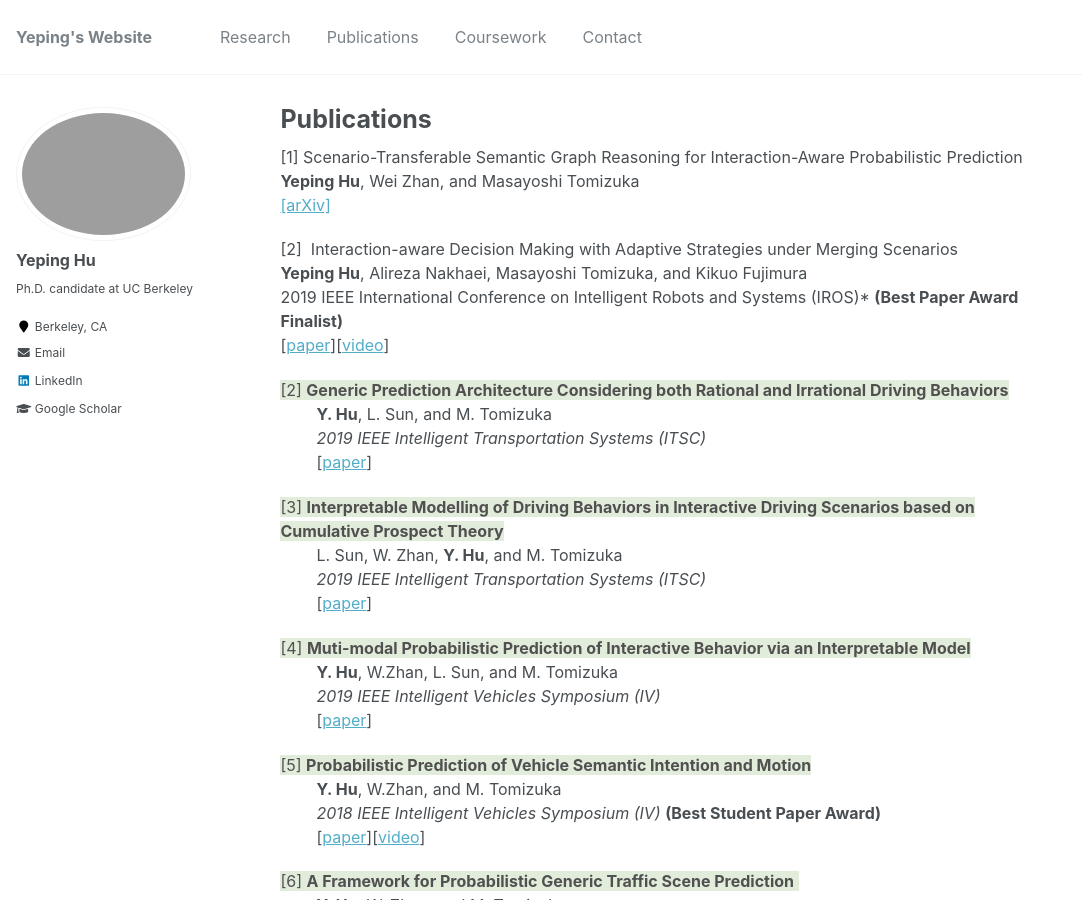
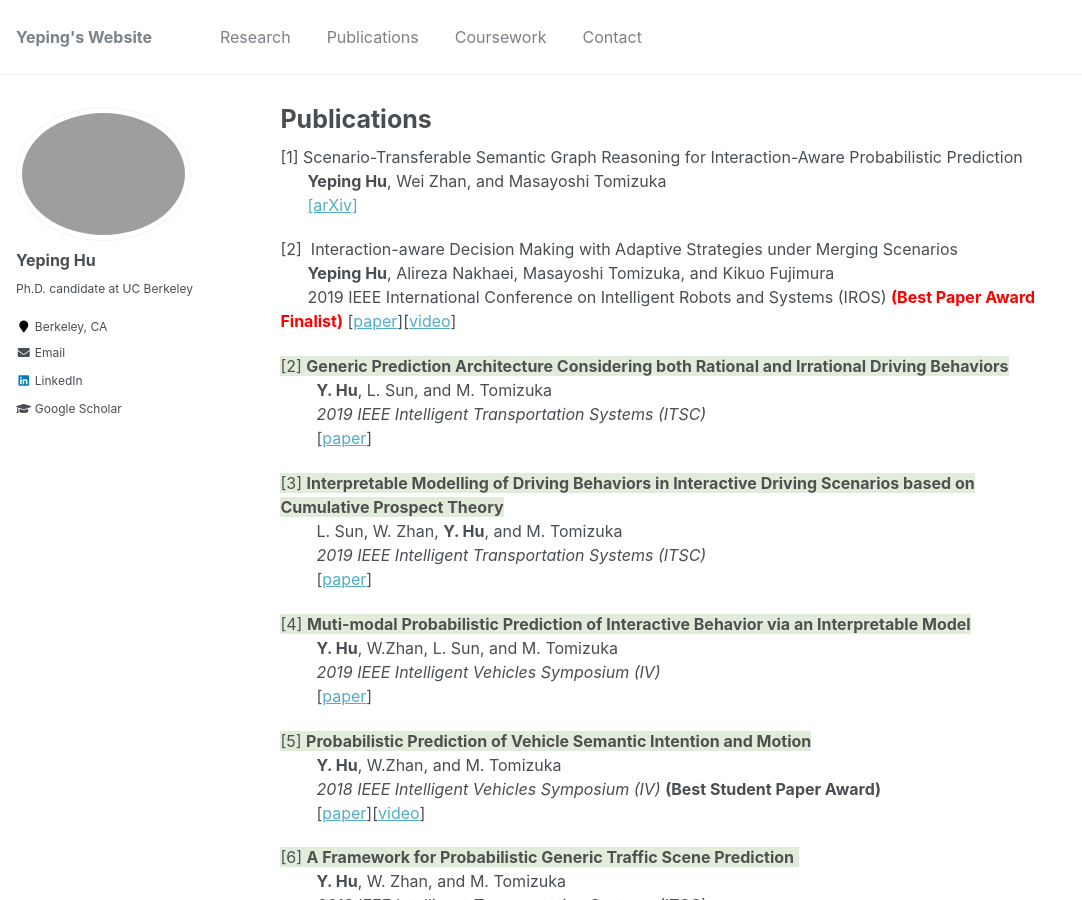
Before and after one commit to Yeping-Hu/yeping-hu.github.io, a Jekyll site: the page built from _pages/publications.md, in a window 1280 px wide and 900 px high. Shown: the whole window, without its empty margins (0-1082 px from the left). Built offline with Jekyll 4.4.1, drawn with Linux system fonts in a browser that asks for light colours; a script that is not in the unit is left out.

Commit message:
update paper

```diff
--- a/_pages/publications.md
+++ b/_pages/publications.md
@@ -11,9 +11,9 @@ body, td {
 }
 </style>
 
-[1] Scenario-Transferable Semantic Graph Reasoning for Interaction-Aware Probabilistic Prediction<br />		**Yeping Hu**, Wei Zhan, and Masayoshi Tomizuka<br />		[[arXiv]](http://arxiv.org/abs/2004.03053){:target="_blank"}
+[1] Scenario-Transferable Semantic Graph Reasoning for Interaction-Aware Probabilistic Prediction<br />		&nbsp;&nbsp;&nbsp;&nbsp;&nbsp;&nbsp;**Yeping Hu**, Wei Zhan, and Masayoshi Tomizuka<br />		&nbsp;&nbsp;&nbsp;&nbsp;&nbsp;&nbsp;[[arXiv]](http://arxiv.org/abs/2004.03053){:target="_blank"}
 
-[2]  Interaction-aware Decision Making with Adaptive Strategies under Merging Scenarios<br />		**Yeping Hu**, Alireza Nakhaei, Masayoshi Tomizuka, and Kikuo Fujimura <br />		2019 IEEE International Conference on Intelligent Robots and Systems (IROS)* **(Best Paper Award Finalist)**<br />		[[paper](https://arxiv.org/pdf/1904.06025.pdf){:target="_blank"}\]\[[video](https://youtu.be/2CTTFHDW1ec){:target="_blank"}\]
+[2]  Interaction-aware Decision Making with Adaptive Strategies under Merging Scenarios<br />		&nbsp;&nbsp;&nbsp;&nbsp;&nbsp;&nbsp;**Yeping Hu**, Alireza Nakhaei, Masayoshi Tomizuka, and Kikuo Fujimura <br />		&nbsp;&nbsp;&nbsp;&nbsp;&nbsp;&nbsp;2019 IEEE International Conference on Intelligent Robots and Systems (IROS)<span style="color:red"> **(Best Paper Award Finalist)**</span> [[paper](https://arxiv.org/pdf/1904.06025.pdf){:target="_blank"}\]\[[video](https://youtu.be/2CTTFHDW1ec){:target="_blank"}\]
 
 <span style="color:505050; background-color: #E2ECDB;">[2]  **Generic Prediction Architecture Considering both Rational and Irrational Driving Behaviors**</span><br />&nbsp;&nbsp;&nbsp;&nbsp;&nbsp;&nbsp;&nbsp;&nbsp;**Y. Hu**, L. Sun, and M. Tomizuka <br />*&nbsp;&nbsp;&nbsp;&nbsp;&nbsp;&nbsp;&nbsp;&nbsp;2019 IEEE Intelligent Transportation Systems (ITSC)* <br />&nbsp;&nbsp;&nbsp;&nbsp;&nbsp;&nbsp;&nbsp;&nbsp;[[paper](https://arxiv.org/pdf/1907.10170.pdf){:target="_blank"}]
 
```
